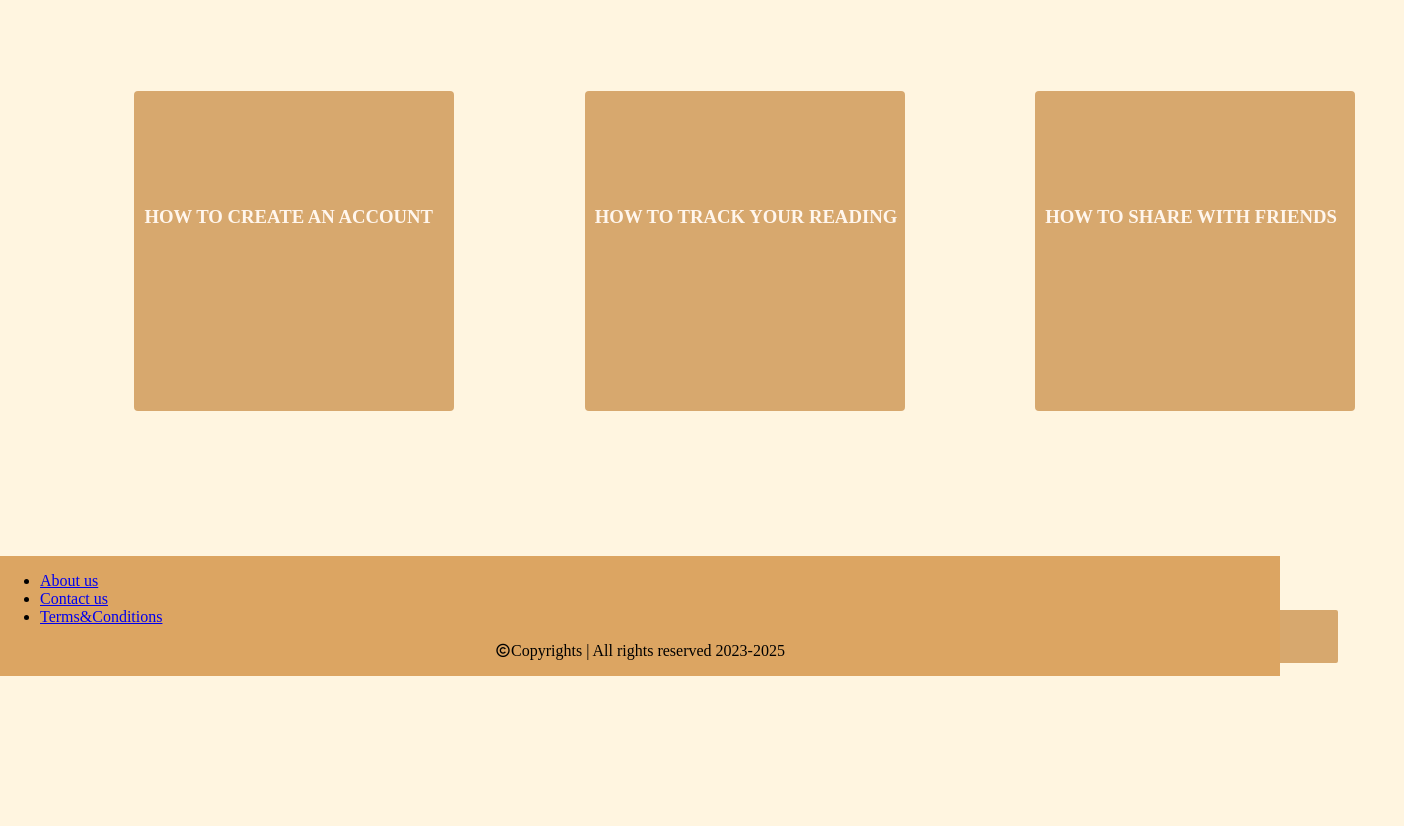
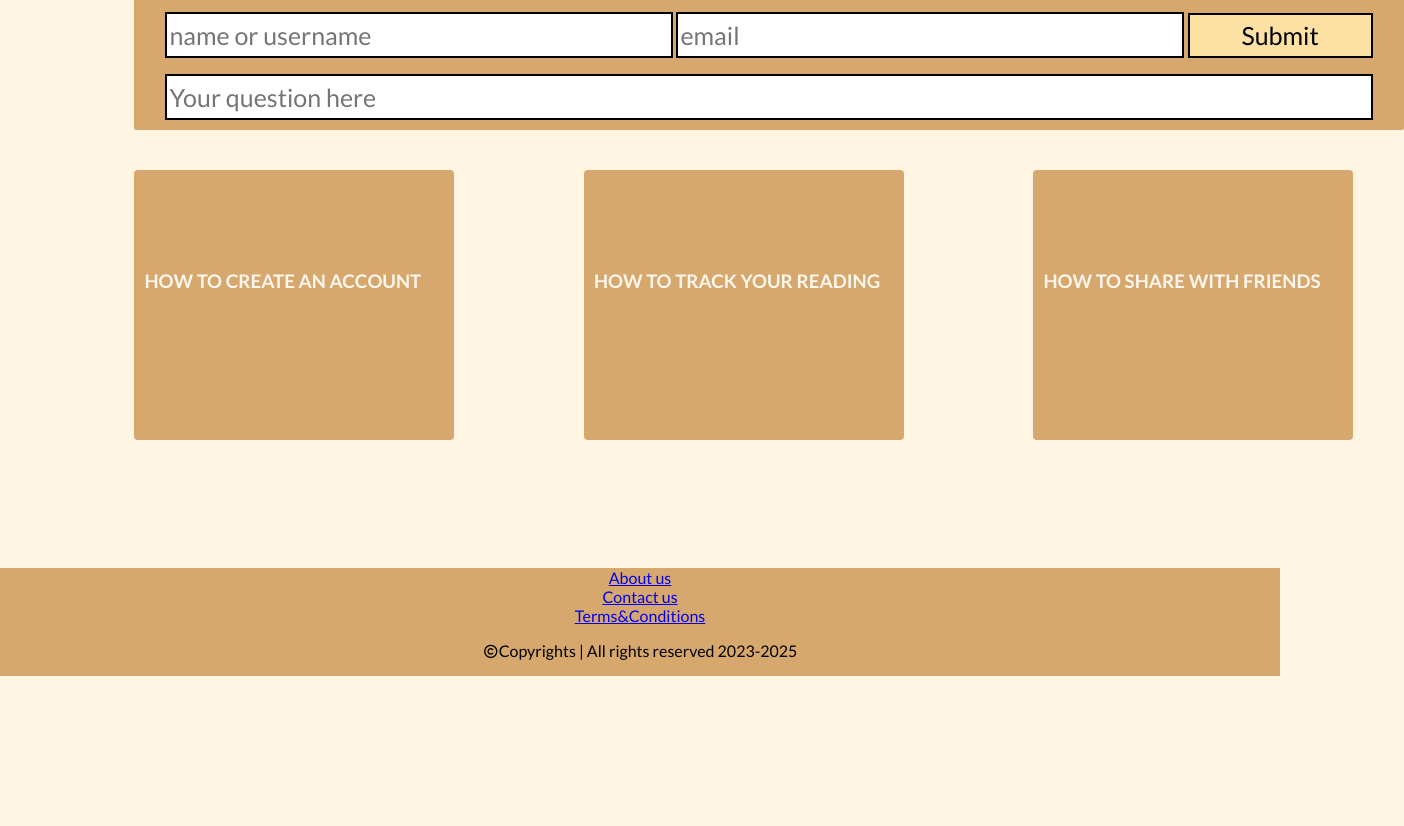
Before and after one commit to iuliamoisa/Book-reviewer, a plain HTML site: page help.html in a window 1280 px wide. Shown: the part 124-950 px from the top of the page, 1404 px wide, since content can reach past the window. After the commit the page ends 800 px from the top, so only its background shows below. Drawn offline with nearby package versions, Linux system fonts and the light colour scheme.

Commit message:
pagina help variabile pentru culori + question form maybe not finished

```diff
--- a/help.css
+++ b/help.css
@@ -1,12 +1,26 @@
+* {
+    font-family: 'Lato', sans-serif;
+}
+:root{
+    --background: #fff5deed;
+    --scris: #fff6ed;
+    --helpColor1: #D7A86E;
+    --helpColor2: #8E3200;
+    --titlu: #fce0a4;
+    --negru: #000000;
+    --alb:#ffffff;
+    --gri:#777777;
+}
+
 .header{
+    margin-bottom: 10px;
     left:0px;
     top:0px;
     height:100px;
     width:100%;
-    background-color: #fff5deed;;
+    background-color: var(--background);
     text-align: left;
     font-size:27px;
-    color: #fff6ed;
 }
 
 .helpBox1{
@@ -14,14 +28,14 @@
     padding: 10px;
     display: inline-block;
     position: relative;
-    top: 105px;
+    top: 40px;
     left: 10%;
-    height: 300px;
+    height: 250px;
     width: 300px;
-    background-color: #D7A86E;
+    background-color: var(--helpColor1);
     transition: 0.4s;
     border-radius: 4px;
-    color: #fff6ed;
+    color: var(--scris);
     overflow: hidden;
 }
 
@@ -29,14 +43,14 @@
     padding: 10px;
     display: inline-block;
     position: relative;
-    top: 105px;
+    top: 40px;
     left: 20%;
-    height: 300px;
+    height: 250px;
     width: 300px;
-    background-color: #D7A86E;
+    background-color: var(--helpColor1);
     transition: 0.4s;
     border-radius: 4px;
-    color: #fff6ed;
+    color: var(--scris);
     overflow: hidden;
 }
 
@@ -44,45 +58,45 @@
     padding: 10px;
     display: inline-block;
     position: relative;
-    top: 105px;
+    top: 40px;
     left: 30%;
-    height: 300px;
+    height: 250px;
     width: 300px;
-    background-color: #D7A86E;
+    background-color: var(--helpColor1);
     transition: 0.4s;
     border-radius: 4px;
-    color: #fff6ed;
+    color: var(--scris);
     overflow: hidden;
 }
 
 .helpBox1:hover{
-    background-color:#8E3200;
-    box-shadow: inset 0 0 20px #777777;
+    background-color:var(--helpColor2);
+    box-shadow: inset 0 0 20px var(--gri);
 }
 
 .helpBox2:hover{
-    background-color:#8E3200;
-    box-shadow: inset 0 0 20px #777777;
+    background-color:var(--helpColor2);
+    box-shadow: inset 0 0 20px var(--gri);
 }
 
 .helpBox3:hover{
-    background-color:#8E3200;
-    box-shadow: inset 0 0 20px #777777;
+    background-color:var(--helpColor2);
+    box-shadow: inset 0 0 20px var(--gri);
 
 }
 
 .helpBox1:hover h3{
-    background-color:#8E3200;
+    background-color:var(--helpColor2);
     top:0%;
 }
 
 .helpBox2:hover h3{
-    background-color:#8E3200;
+    background-color:var(--helpColor2);
     top:0%;
 }
 
 .helpBox3:hover h3{
-    background-color:#8E3200;
+    background-color:var(--helpColor2);
     top:0%;
 }
 
@@ -122,7 +136,7 @@
     bottom: 0px;
     left: 0px;
     width: 100%;
-    background-color: #dca562;
+    background-color: var(--helpColor1);
 }
 
 h3{
@@ -138,21 +152,22 @@ h1{
     margin-top: 10px;
     margin-bottom: 0px;
     margin-left: 0px;
-    color: #FFEBC1;
-    text-shadow: -1px 1px 0 #000000,
-                          1px 1px 0 #ffffff,
-                         1px -1px 0 #ffffff,
-                        -1px -1px 0 #ffffff;
+    color: var(--titlu);
+    text-shadow: -1px 1px 0 var(--negru),
+                          1px 1px 0 var(--alb),
+                         1px -1px 0 var(--alb),
+                        -1px -1px 0 var(--alb);
 }
 
 div.form{
+    padding: 10px;
+    padding-top: 0px;
+    position: relative;
+    left:10%;
     border-radius: 2px;
-    width: 1100px;
-    background-color:#D7A86E;
-    margin-top: 300px;
-    margin-bottom: 200px;
-    margin-left: 230px;
-    display:block;
+    width: 1250px;
+    background-color:var(--helpColor1);
+    display:inline-block;
     text-align: center;
 }
 
@@ -163,6 +178,42 @@ form{
     text-align: left;
 }
 
-.footer p{
-    text-align: center;
+.username{
+    height: 40px;
+    width: 500px;
+    border-style: solid;
+    border-color: var(--negru);
+    font-size: 25px;
 }
+
+.email{
+    height: 40px;
+    width: 500px;
+    border-style: solid;
+    border-color: var(--negru);
+    font-size: 25px;
+}
+
+.submit{
+    height: 45px;
+    width: 185px;
+    border-style: solid;
+    border-color: var(--negru);
+    font-size: 25px;
+    background-color:var(--titlu);
+    transition:0.3s;
+}
+
+.submit:hover{
+    background-color: var(--helpColor2);
+    cursor: pointer;
+    color:var(--scris);
+}
+
+.question{
+    width: 1200px;
+    height: 40px;
+    border-style: solid;
+    border-color: var(--negru);
+    font-size: 25px;
+}
--- a/help.html
+++ b/help.html
@@ -15,6 +15,17 @@
     <header class="header">
         <h1>We're here for you!</h1>
     </header>
+    <div class="form">
+        <form>
+            <p>
+                <input type="text" class="username" placeholder="name or username">
+                <input type="email" class="email" placeholder="email">
+                <input type="submit" class="submit">
+            </p>
+            <input type="text" class="question" maxlength="200" placeholder="Your question here">
+
+        </form>
+    </div>
     <div class="helpBox1">
         <h3>HOW TO CREATE AN ACCOUNT</h3>
         <p>Go to the main page of the website then click on <i>'sign in'</i> button. There you find a form to fill with the nickname you want,
@@ -35,21 +46,11 @@
             appear on your friend's feed!</p>
     </div>
     <footer class="footer">
-            <ul>
-                <li><a href="home.html">About us</a></li>
-                <li><a href="home.html">Contact us</a></li>
-                <li><a href="home.html">Terms&Conditions</a></li>
-            </ul>
-            <p><i class="ri-copyright-line"></i>Copyrights | All rights reserved 2023-2025</p>
+                <a href="about.html" class="about" style="margin:auto; text-align:center; display: block;">About us</a>
+                <a href="#" class="contact" style="margin:auto; text-align:center; display: block;">Contact us</a>
+                <a href="#" class="terms" style="margin:auto; text-align:center; display: block;">Terms&Conditions</a>
+            <p style="text-align: center; display: block;"><i class="ri-copyright-line"></i>Copyrights | All rights reserved 2023-2025</p>
     </footer>
-    <div class="form">
-        <form>
-            <p>
-                Username or how should we call you:
-                <input type="text" name="username">
-            Tell us your problem<input type="text" name="question" maxlength="200">
-        </p>
-        </form>
-    </div>
+
 </body>
 </html>
```
